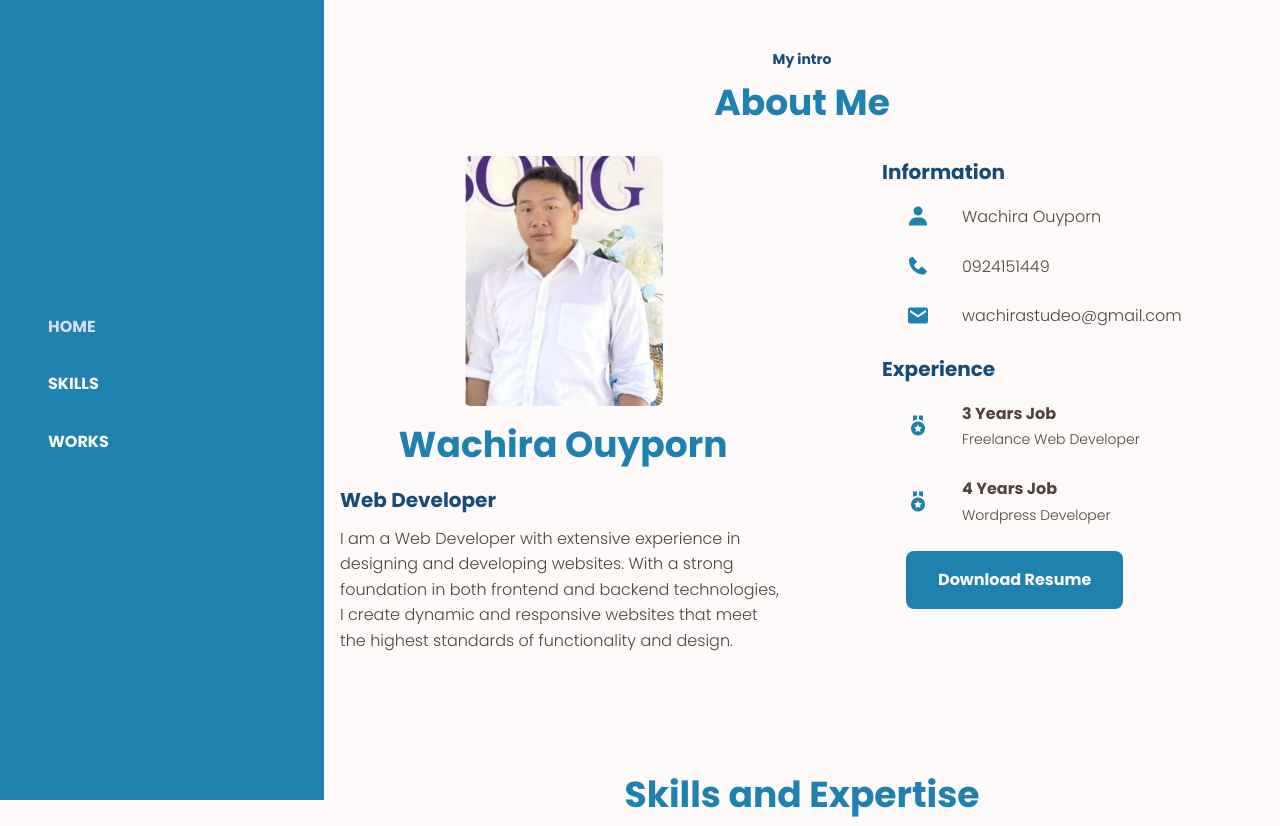
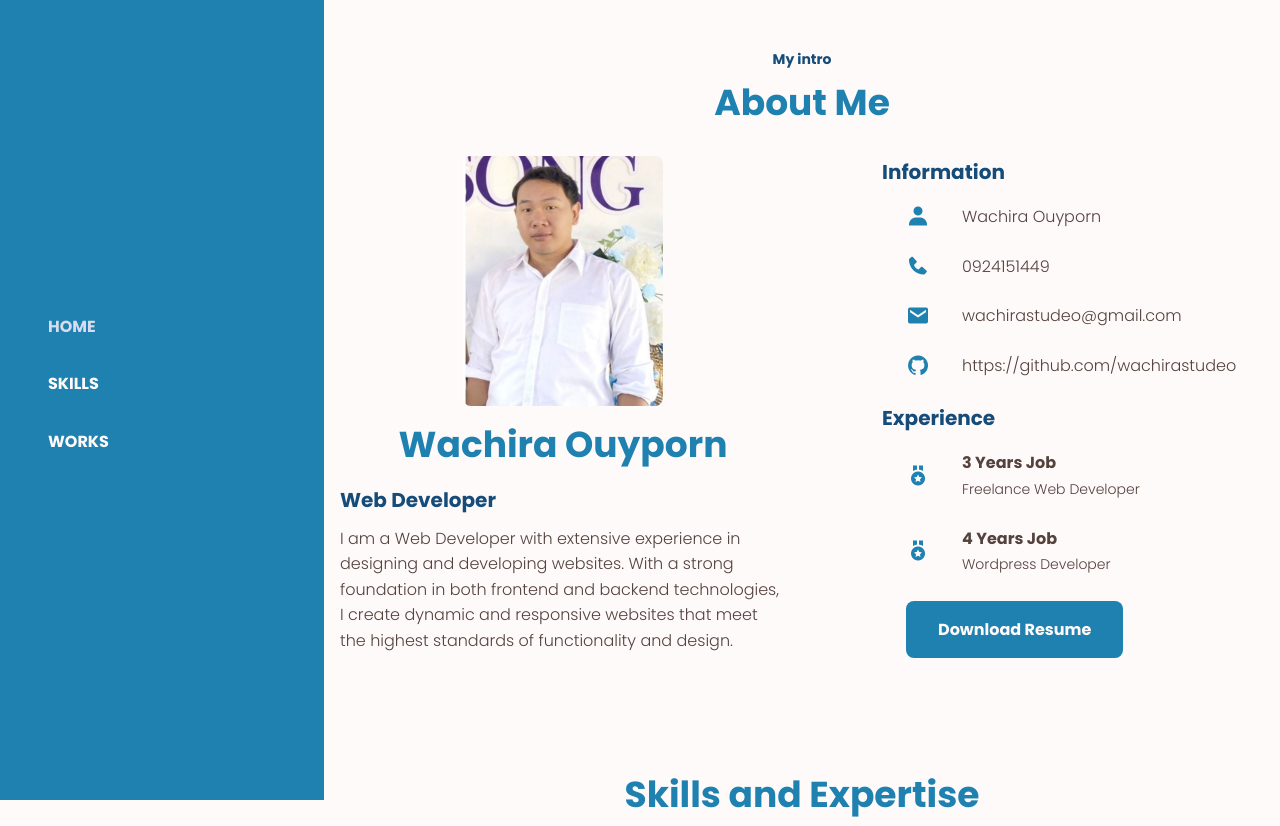
Before and after one commit to wachirastudeo/wachirastudeo.github.io, a plain HTML site: page index.html in a window 1280 px wide. Shown: the top 826 px of the page. Drawn offline with nearby package versions, Linux system fonts and the light colour scheme.

Commit message:
update link github

```diff
--- a/index.html
+++ b/index.html
@@ -86,6 +86,14 @@
 
                                 </a></span>
                         </div>
+                        <div class="about__information-data">
+                            <i class='bx bxl-github about__information-icon'></i>
+                            <span> <a target="_blank"
+                                    href="https://github.com/wachirastudeo">https://github.com/wachirastudeo
+
+                                </a></span>
+                        </div>
+
                     </div>
 
                     <div class="about__information">
```
